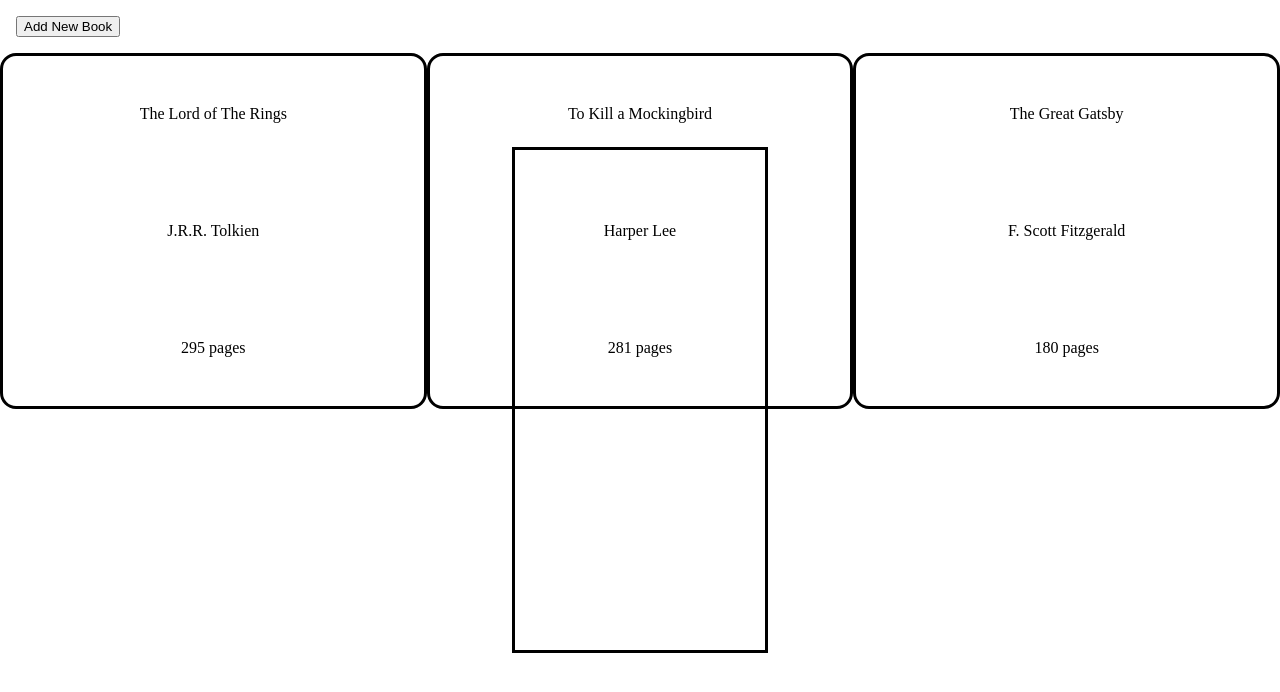
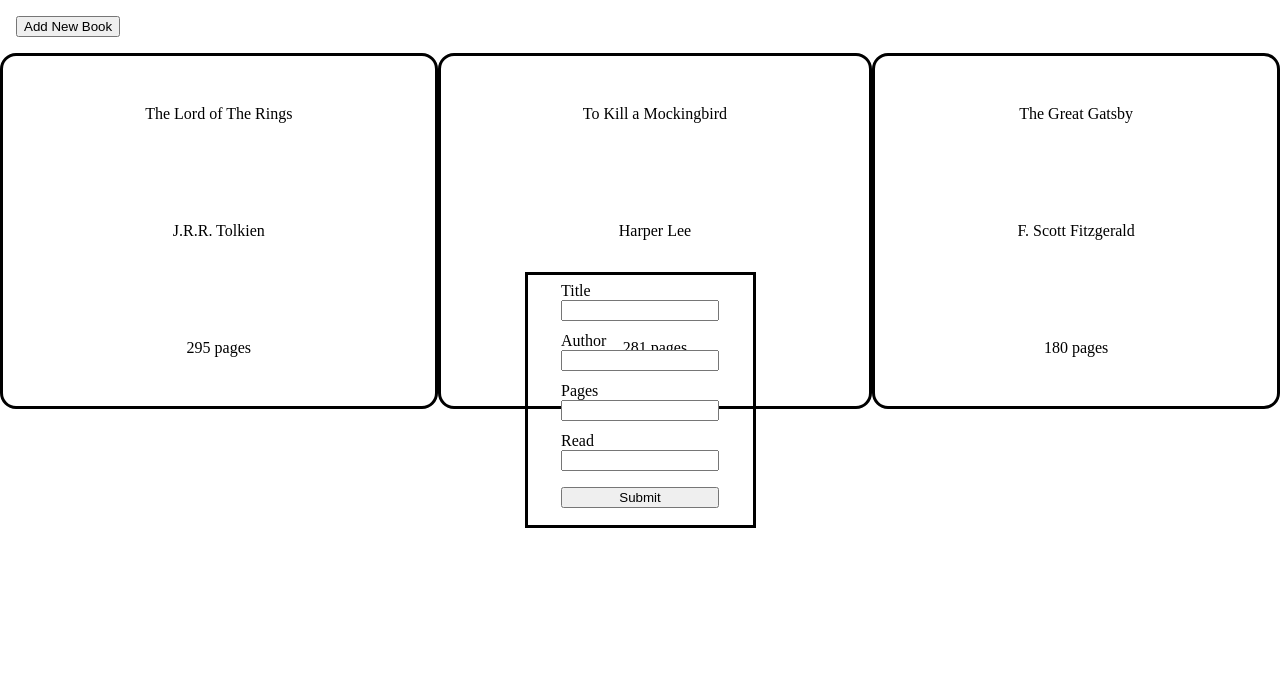
Before and after one commit to 54MU31M00R3/library, a plain HTML site: page index.html in a window 1280 px wide. Both pictures are taken after a click on the button "Add New Book". Drawn offline with Linux system fonts and the light colour scheme.

Commit message:
Create form for adding books and corresponding css

```diff
--- a/myscript.js
+++ b/myscript.js
@@ -67,17 +67,73 @@ function displayBooks() {
 
 function  createBookForm() {
     const bookFormContainer = document.createElement("div");
-    bookFormContainer.className = "book-form-container"
+    bookFormContainer.className = "book-form-container";
 
     const bookForm = document.createElement("div");
     bookForm.className = "book-form";
 
     document.body.appendChild(bookFormContainer);
     bookFormContainer.appendChild(bookForm);
+
+    const titleInput = document.createElement("input");
+    titleInput.type="text";
+    titleInput.className="book-form-input";
+    titleInput.name="title"
+
+    const titleLabel = document.createElement("label");
+    titleLabel.for="title";
+    titleLabel.textContent="Title";
+
+    bookForm.appendChild(titleLabel);
+    bookForm.appendChild(titleInput);
+
+    const authorInput = document.createElement("input");
+    authorInput.type="text";
+    authorInput.className="book-form-input";
+    authorInput.name="author";
+
+    const authorLabel = document.createElement("label");
+    authorLabel.for="author";
+    authorLabel.textContent="Author";
+
+    bookForm.appendChild(authorLabel);
+    bookForm.appendChild(authorInput);
+
+    const pagesInput = document.createElement("input");
+    pagesInput.type="text";
+    pagesInput.className="book-form-input"
+    pagesInput.name="pages";
+
+    const pagesLabel = document.createElement("label");
+    pagesLabel.for="pages";
+    pagesLabel.textContent="Pages";
+
+    bookForm.appendChild(pagesLabel);
+    bookForm.appendChild(pagesInput);
+
+    const readInput = document.createElement("input");
+    readInput.type="text";
+    readInput.className="book-form-input";
+    readInput.name="read";
+
+    const readLabel = document.createElement("label");
+    readLabel.for="read";
+    readLabel.textContent="Read";
+
+    bookForm.appendChild(readLabel);
+    bookForm.appendChild(readInput);
+
+    const addBookBtn = document.createElement("button");
+    addBookBtn.type = "button";
+    addBookBtn.textContent="Submit"
+    addBookBtn.className = "book-form-button";
+
+    bookForm.appendChild(addBookBtn);
+
 }
 
 displayBooks();
 
-const addBookBtn = document.querySelector(".add-book");
+const getBookFormBtn = document.querySelector(".add-book");
 
-addBookBtn.addEventListener("click", createBookForm)
+getBookFormBtn.addEventListener("click", createBookForm)
--- a/styles.css
+++ b/styles.css
@@ -5,7 +5,7 @@ body {
 .card-container {
     display: grid;
     grid-auto-flow: column;
-    grid-template-columns: repeat(auto-fit, minmax(250px, 1fr));
+    grid-template-columns: repeat(auto-fit, minmax(1fr, 300px));
 }
 
 .card {
@@ -34,7 +34,24 @@ body {
 
 .book-form {
     position: absolute;
-    width: 250px;
-    height: 500px;
+    width: 225px;
+    height: 250px;
     border-style: solid;
+    display: grid;
+    align-items: center;
+    justify-content: center;
+    grid-template-rows: repeat(auto-fit, 25px);
 }
+
+label {
+    align-self: end;
+}
+
+input {
+    align-self: start;
+    width: 150px;
+}
+
+.book-form-button {
+    margin-top: 20px;
+}
```
